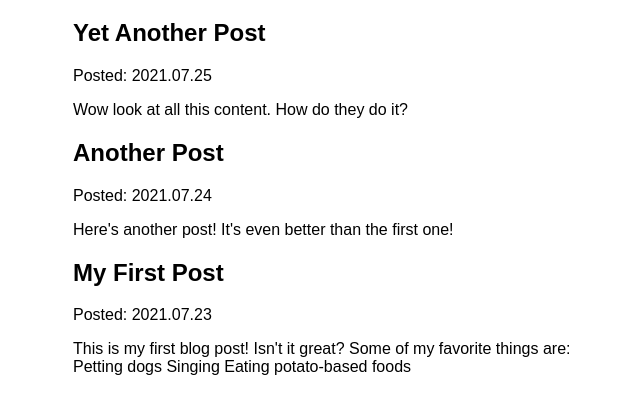
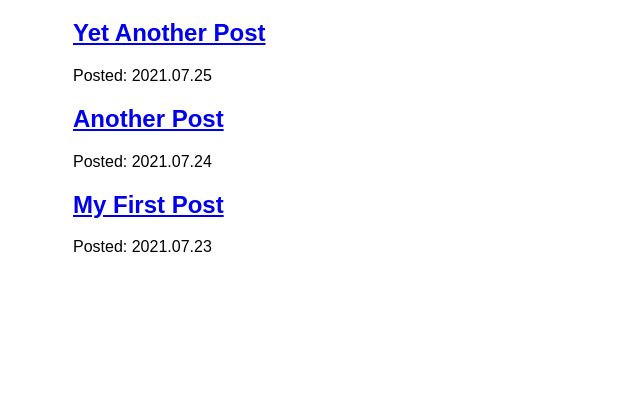
Before and after one commit to GboHalasz/learn_gatsby_my-first-gatsby-project, a Gatsby site: page /blog in a window 1280 px wide. Shown: the part 157-570 px from the top of the page, without its empty margins (317-957 px from the left). Built offline with nearby package versions, Linux system fonts and the light colour scheme; Gatsby itself is replaced by a stand-in of ours.

Commit message:
Finished Gatsby Tutorial Part 6

```diff
--- a/src/pages/blog.tsx
+++ b/src/pages/blog/index.tsx
@@ -1,7 +1,7 @@
 import * as React from "react";
-import Layout from "../components/layout";
-import Seo from "../components/seo";
-import { StaticQueryDocument, graphql } from "gatsby";
+import Layout from "../../components/layout";
+import Seo from "../../components/seo";
+import { Link, graphql } from "gatsby";
 
 interface BlogPagePropTypes {
   data: {
@@ -10,6 +10,7 @@ interface BlogPagePropTypes {
         frontmatter: {
         date: string,
         title: string,
+        slug:string
       },
       id: string,
       excerpt: string,
@@ -22,16 +23,18 @@ interface BlogPagePropTypes {
 }
 
 const BlogPage = ({ data }: BlogPagePropTypes) => {
-  console.log(data);
   return (
     <Layout pageTitle="My Blog Posts">
       {
         data.allMdx.nodes.map((node) => (
           <article key={node.id}>
-            <h2>{node.frontmatter.title}</h2>
+            <h2>
+              <Link to={`/blog/${node.frontmatter.slug}`}>
+                {node.frontmatter.title}
+              </Link>
+            </h2>
             <p>Posted: {node.frontmatter.date}</p>
-            <p>{node.excerpt}</p>
-          </article>
+                      </article>
         ))
       }
     </Layout>
@@ -45,14 +48,9 @@ export const query = graphql`
         frontmatter {
           date(formatString: "YYYY.MM.DD")
           title
+          slug
         }
         id
-        excerpt
-        parent {
-          ... on File {
-            modifiedTime(formatString: "YYYY.MM.DD")
-          }
-        }
       }
     }
   }
```
Also changed, not shown: src/pages/blog/{mdx.frontmatter__slug}.tsx (added, +29 -0 lines).
